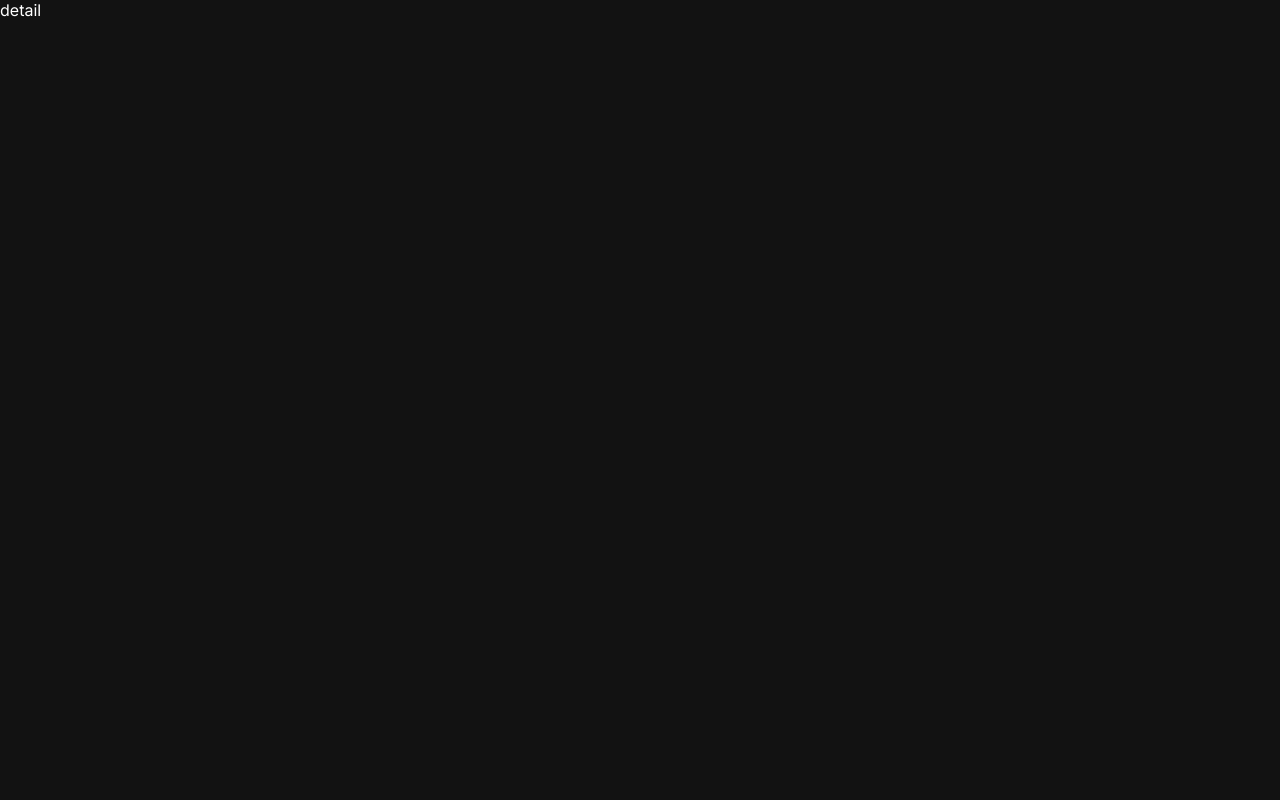
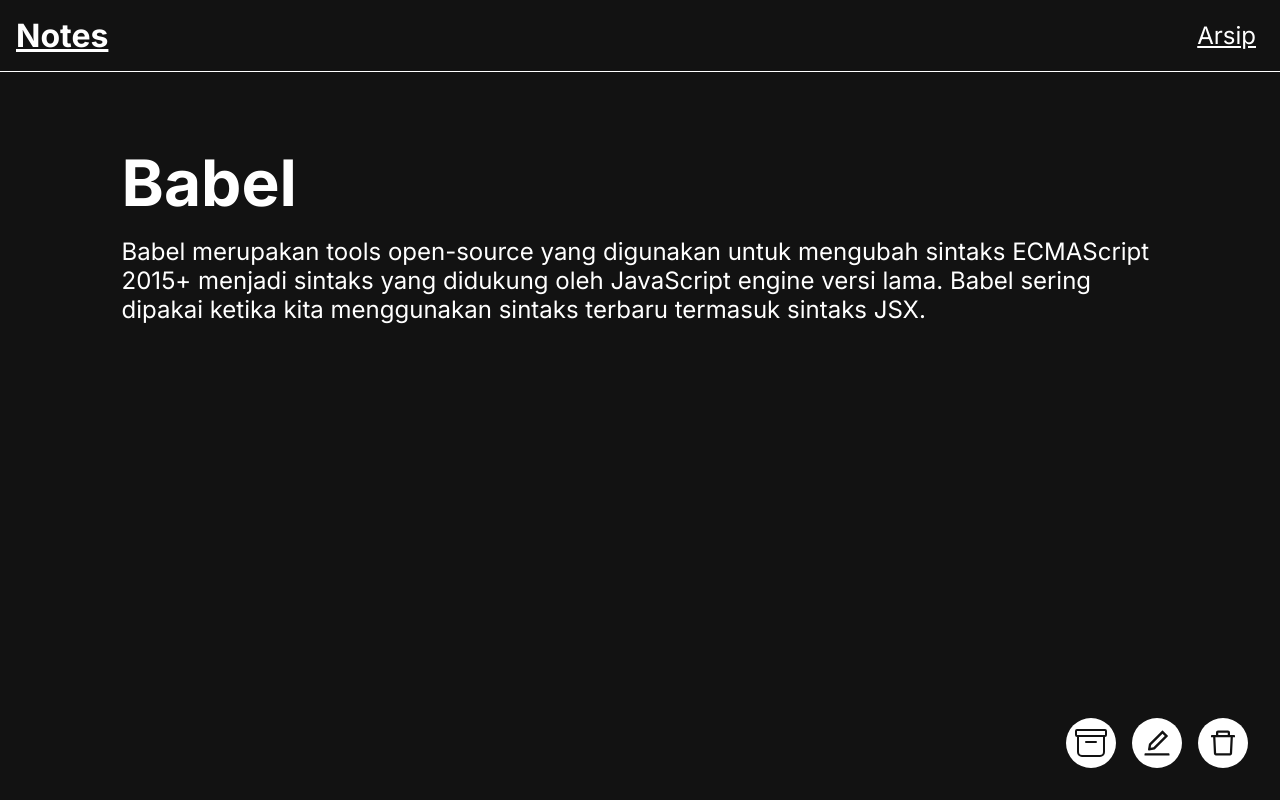
Before and after one commit to codesenja/personal-notes-react, a React (Create React App) app: page /detail/notes-1 in a window 1280 px wide. Built offline with nearby package versions, Linux system fonts and the light colour scheme.

Commit message:
update react router

```diff
--- a/src/components/HeaderSection/index.js
+++ b/src/components/HeaderSection/index.js
@@ -10,7 +10,7 @@ export default function HeaderSection() {
       <nav className="navigation">
         <ul>
           <li>
-            <Link to="/archives">Arsip</Link>
+            <Link to="/archived">Arsip</Link>
           </li>
         </ul>
       </nav>
--- /dev/null
+++ b/src/components/NoteSearch/SearchBar.js
@@ -0,0 +1,16 @@
+import React from "react";
+
+export default function SearchBar({ title, keyword, keywordChange }) {
+  return (
+    <section className="search-bar">
+      <h2>Catatan {title}</h2>
+      <input
+        type="text"
+        placeholder="cari catatan..."
+        aria-label="Search"
+        value={keyword}
+        onChange={(event) => keywordChange(event.target.value)}
+      />
+    </section>
+  );
+}
--- /dev/null
+++ b/src/components/NotesDetail/NotesDetail.js
@@ -0,0 +1,84 @@
+import React, { useState } from "react";
+import { AiOutlineDelete, AiOutlineEdit } from "react-icons/ai";
+import { BsArchive } from "react-icons/bs";
+export default function NotesDetail(props) {
+  const { notes, onDelete, onUpdate, onArchived } = props;
+
+  const [listItem, setListItem] = useState({
+    id: notes.id,
+    title: notes.title,
+    body: notes.body,
+  });
+
+  const handleArchived = () => {
+    onArchived(notes.id);
+  };
+
+  const handleEdit = () => {
+    onUpdate(listItem);
+  };
+
+  const handleDelete = () => {
+    onDelete(notes.id);
+  };
+
+  return (
+    <section className="detail-page">
+      <div className="add-new-page__input">
+        <input
+          type="text"
+          className="add-new-page__input__title"
+          placeholder="ini adalah judul ..."
+          onChange={(e) => {
+            setListItem({
+              ...listItem,
+              title: e.target.value,
+            });
+          }}
+          value={listItem.title}
+          required
+        />
+        <textarea
+          name="body"
+          id="body"
+          className="add-new-page__input__body"
+          placeholder="tulis catatanmu disini..."
+          onChange={(e) => {
+            setListItem({
+              ...listItem,
+              body: e.target.value,
+            });
+          }}
+          value={listItem.body}
+        />
+        <p className="note-input__title__char-limit"></p>
+        <div className="detail-page__action">
+          <button
+            className="action"
+            type="button"
+            title="archived"
+            onClick={handleArchived}
+          >
+            <BsArchive />
+          </button>
+          <button
+            className="action"
+            type="button"
+            title="edit"
+            onClick={handleEdit}
+          >
+            <AiOutlineEdit />
+          </button>
+          <button
+            className="action"
+            type="button"
+            title="delete"
+            onClick={handleDelete}
+          >
+            <AiOutlineDelete />
+          </button>
+        </div>
+      </div>
+    </section>
+  );
+}
--- a/src/components/NotesSection/NotesApp.js
+++ b/src/components/NotesSection/NotesApp.js
@@ -5,7 +5,7 @@ import NotesList from "./NotesList";
 export default function NotesApp(props) {
   return (
     <>
-      <NotesList notes={props.data} updateData={props.updateData} />
+      <NotesList notes={props.data} />
     </>
   );
 }
--- a/src/components/NotesSection/NotesBody.js
+++ b/src/components/NotesSection/NotesBody.js
@@ -8,7 +8,7 @@ export default function NotesBody(props) {
       <div className="note-item">
         <div className="note-item__content">
           <h2 className="note-item__title">
-            <Link to={`detail/notes-${props.id}`}>{props.title}</Link>
+            <Link to={`detail/${props.id}`}>{props.title}</Link>
           </h2>
 
           <p className="note-item__date">
--- a/src/components/NotesSection/NotesList.js
+++ b/src/components/NotesSection/NotesList.js
@@ -1,33 +1,22 @@
 import React from "react";
 import NotesBody from "./NotesBody";
 
-export default function NotesList({ notes, updateData }) {
+export default function NotesList({ notes }) {
   const result = notes.filter((row) => row.archived === false);
-  const onDeleteHandler = (id) => {
-    const item = notes.filter((note) => note.id !== id);
-    updateData(item);
-  };
 
-  const onArchiveHandler = (id) => {
-    const index = notes.map((object) => object.id).indexOf(id);
-    const newListData = [...notes];
-    newListData[index].archived = true;
-    updateData(newListData);
-  };
+  // const onArchiveHandler = (id) => {
+  //   const index = notes.map((object) => object.id).indexOf(id);
+  //   const newListData = [...notes];
+  //   newListData[index].archived = true;
+  //   // updateData(newListData);
+  // };
 
   return (
     <div className="notes-list">
       {result.length === 0 || undefined ? (
         <h3>Tidak ada catatan</h3>
       ) : (
-        result.map((note) => (
-          <NotesBody
-            key={note.id}
-            {...note}
-            deleteNotes={onDeleteHandler}
-            archiveNotes={onArchiveHandler}
-          />
-        ))
+        result.map((note) => <NotesBody key={note.id} {...note} />)
       )}
     </div>
   );
--- a/src/index.js
+++ b/src/index.js
@@ -5,6 +5,7 @@ import LandingPage from "../src/pages";
 import AddPage from "./pages/add";
 import DetailPage from "./pages/detail";
 import Fouronfour from "./pages/404";
+import ArchivedPage from "./pages/archived";
 
 // import style
 import "./styles/style.css";
@@ -17,6 +18,7 @@ root.render(
         <Route path="/" element={<LandingPage />} />
         <Route path="/add" element={<AddPage />} />
         <Route path="/detail/:id" element={<DetailPage />} />
+        <Route path="/archived" element={<ArchivedPage />} />
         <Route path="/*" element={<Fouronfour />} />
         {/* <Route /> */}
       </Routes>
--- a/src/pages/add.js
+++ b/src/pages/add.js
@@ -1,19 +1,13 @@
 import React from "react";
 import HeaderSection from "../components/HeaderSection";
 import NotesInput from "../components/NotesInput/NotesInput";
+import { addNote } from "../utils/local-data";
 import { useNavigate } from "react-router-dom";
 export default function AddPage() {
   const navigate = useNavigate();
   const addNotesHandler = (data) => {
-    const newData = {
-      id: `notes-${+new Date()}`,
-      title: data.title,
-      body: data.body,
-      createdAt: new Date().toISOString(),
-      archived: false,
-    };
-    console.log(newData);
-    navigate("/", { state: { newData } });
+    addNote(data);
+    navigate("/");
   };
 
   return (
--- a/src/pages/archived.js
+++ b/src/pages/archived.js
@@ -1,4 +1,37 @@
-// import ArchiveSection from "../components/ArchiveSection";
-{
-  /* <ArchiveSection data={resultNotes} updateData={setNotes} /> */
+import React, { useState } from "react";
+import HeaderSection from "../components/HeaderSection";
+import ArchiveSection from "../components/ArchiveSection";
+import SearchBar from "../components/NoteSearch/SearchBar";
+import { getArchivedNotes } from "../utils/local-data";
+import { useSearchParams } from "react-router-dom";
+
+export default function ArchivedPage() {
+  const [searchParams, setSearchParams] = useSearchParams();
+  const keyword = searchParams.get("keyword");
+
+  const result = getArchivedNotes();
+  const [filterNotes, setFilterNotes] = useState(keyword || "");
+
+  const changeSearchParams = (keyword) => {
+    setFilterNotes(keyword);
+    setSearchParams({ keyword });
+  };
+
+  const resultNotes = result.filter((e) =>
+    (e.title || "").toLowerCase().includes(filterNotes.toLowerCase())
+  );
+
+  return (
+    <>
+      <HeaderSection />
+      <main>
+        <SearchBar
+          title="Archive"
+          keyword={filterNotes}
+          keywordChange={changeSearchParams}
+        />
+        <ArchiveSection archived={resultNotes} />
+      </main>
+    </>
+  );
 }
--- a/src/pages/detail.js
+++ b/src/pages/detail.js
@@ -1,5 +1,46 @@
 import React from "react";
+import { useParams } from "react-router-dom";
+import HeaderSection from "../components/HeaderSection";
+import NotesDetail from "../components/NotesDetail/NotesDetail";
+import {
+  getNote,
+  deleteNote,
+  editNote,
+  archiveNote,
+} from "../utils/local-data";
+import { useNavigate } from "react-router-dom";
 
 export default function DetailPage() {
-  return <div>detail</div>;
+  let { id } = useParams();
+  const navigate = useNavigate();
+  const result = getNote(id);
+
+  const archiveNoteHandler = (data) => {
+    archiveNote(data);
+    navigate("/");
+  };
+
+  const deleteNoteHandler = (data) => {
+    deleteNote(data);
+    navigate("/");
+  };
+
+  const updateNoteHandler = (data) => {
+    editNote(data);
+    navigate("/");
+  };
+
+  return (
+    <>
+      <HeaderSection />
+      <main>
+        <NotesDetail
+          notes={result}
+          onDelete={deleteNoteHandler}
+          onUpdate={updateNoteHandler}
+          onArchived={archiveNoteHandler}
+        />
+      </main>
+    </>
+  );
 }
--- a/src/pages/index.js
+++ b/src/pages/index.js
@@ -1,36 +1,40 @@
 import React, { useState } from "react";
 import HeaderSection from "../components/HeaderSection";
 import NotesApp from "../components/NotesSection/NotesApp";
+import SearchBar from "../components/NoteSearch/SearchBar";
 import { AiOutlinePlus } from "react-icons/ai";
-import { getInitialData } from "../utils";
-import { useNavigate, useLocation } from "react-router-dom";
+import { getAllNotes } from "../utils/local-data";
+import { useNavigate, useSearchParams } from "react-router-dom";
+
 export default function LandingPage() {
-  const [notes, setNotes] = useState(getInitialData());
+  const [searchParams, setSearchParams] = useSearchParams();
+  const keyword = searchParams.get("keyword");
 
-  const [filterNotes, setFilterNotes] = useState("");
+  const changeSearchParams = (keyword) => {
+    setFilterNotes(keyword);
+    setSearchParams({ keyword });
+  };
+
+  const notes = getAllNotes();
+  // const [notes, setNotes] = useState(getAllNotes());
+  const [filterNotes, setFilterNotes] = useState(keyword || "");
 
   const navigate = useNavigate();
+
   const resultNotes = notes.filter((e) =>
     (e.title || "").toLowerCase().includes(filterNotes.toLowerCase())
   );
-
-  // const { state: { infoId } = {} } = useLocation();
 
   return (
     <>
       <HeaderSection />
       <main>
-        <section className="search-bar">
-          <h2>Catatan Aktif</h2>
-          <input
-            type="text"
-            placeholder="cari catatan..."
-            aria-label="Search"
-            onChange={(e) => setFilterNotes(e.target.value)}
-          />
-        </section>
-
-        <NotesApp data={resultNotes} updateData={setNotes} />
+        <SearchBar
+          title="Aktif"
+          keyword={filterNotes}
+          keywordChange={changeSearchParams}
+        />
+        <NotesApp data={resultNotes} />
 
         <div className="homepage__action">
           <button
```
Also changed, not shown: src/components/ArchiveSection/index.js (+14 -21 lines).
